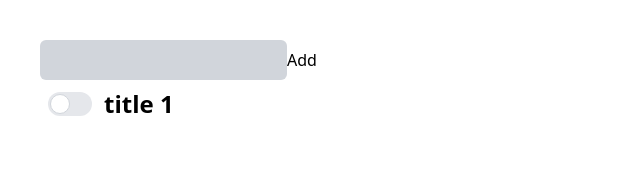
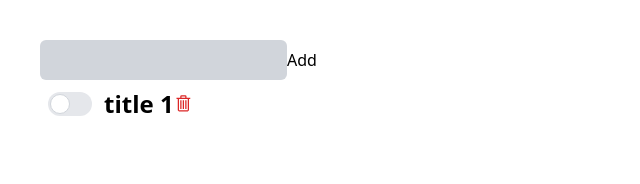
Before and after one commit to mabuhanifa/feed-a-help, a Next.js app: page / in a window 1280 px wide. Shown: the top 184 px of the page, without its empty margins (0-640 px from the left). Built offline with nearby package versions, Linux system fonts and the light colour scheme.

Commit message:
todo deleted using dispatch

```diff
--- a/src/components/Todo.tsx
+++ b/src/components/Todo.tsx
@@ -1,12 +1,26 @@
+import { VscTrash } from "react-icons/vsc";
+import { useDispatch } from "~/contextAPI/hooks";
 import CheckBox from "./CheckBox";
 
 export default function Todo({ todo }: { todo: Todo }) {
+    const dispatch = useDispatch();
     return (
         <div key={todo.id} className="flex items-center p-2">
             <CheckBox key={todo.id} todo={todo} />
             <h1 className={`text-2xl font-bold ${todo.isCompleted ? "line-through" : ""}`}>
                 {todo.title}
             </h1>
+            <button
+                className="flex justify-center items-center text-red-600 col-span-2"
+                onClick={() => {
+                    dispatch({
+                        type: "DELETE_TODO",
+                        payload: todo.id
+                    })
+                }}
+            >
+                <VscTrash size={20} />
+            </button>
         </div>
     )
 }
--- a/src/contextAPI/reducer.tsx
+++ b/src/contextAPI/reducer.tsx
@@ -18,6 +18,11 @@ export const reducer = (state: StateType, action: Action) => {
                 ...state,
                 todos: state.todos.map((todo) => todo.id === action.payload ? { ...todo, isCompleted: !todo.isCompleted } : todo)
             }
+        case "DELETE_TODO":
+            return {
+                ...state,
+                todos: state.todos.filter((todo) => todo.id !== action.payload)
+            }
         default:
             throw new Error();
     }
--- a/types.d.ts
+++ b/types.d.ts
@@ -6,7 +6,8 @@ type Todo = {
 
 type Action =
   | { type: "ADD_TODO"; payload: Todo }
-  | { type: "CHANGE_STATUS"; payload: number };
+  | { type: "CHANGE_STATUS"; payload: number }
+  | { type: "DELETE_TODO"; payload: number };
 
 type StateType = { todos: Todo[] };
 
```
